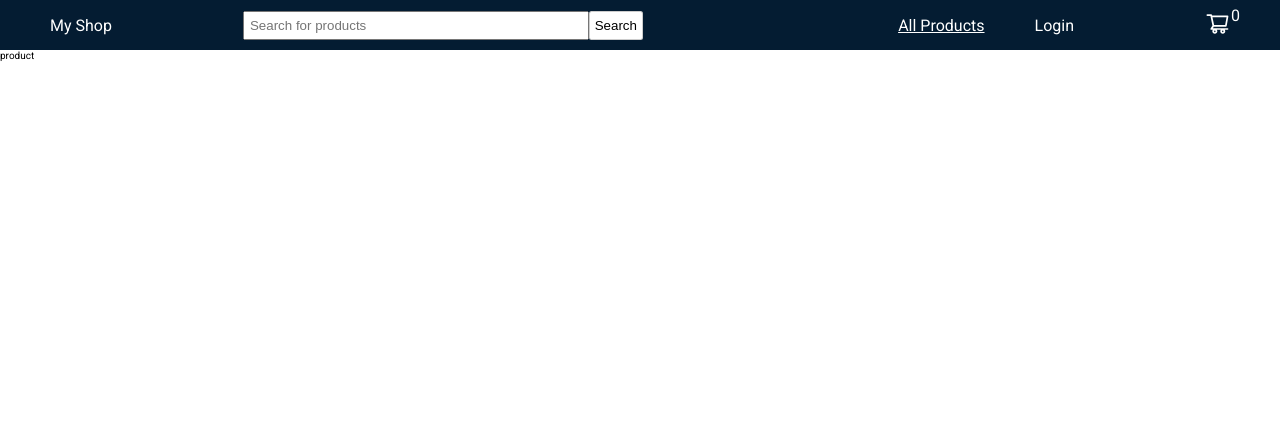
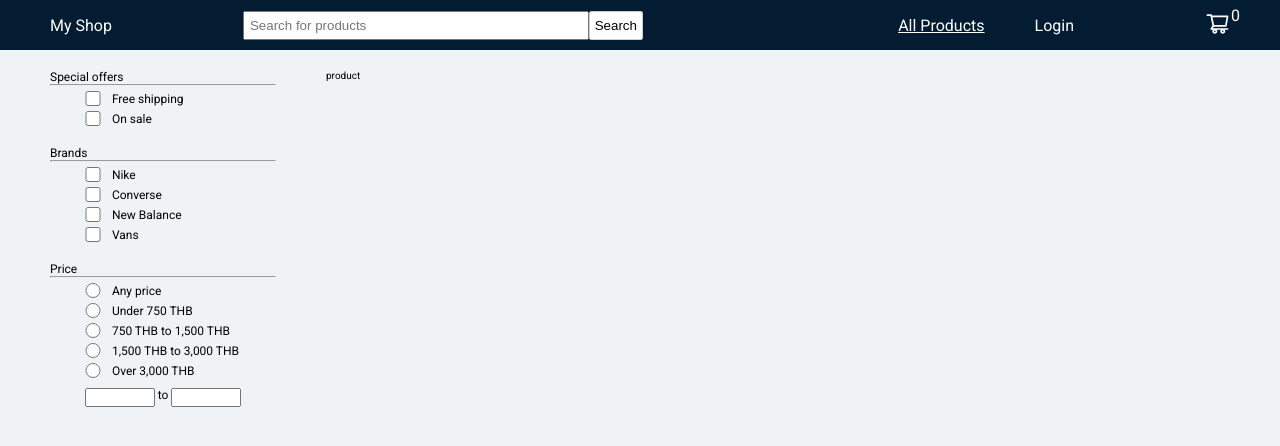
Before and after one commit to alias-th/portfolio-my-shop-v2, a React (Create React App) app in the folder client/: page / in a window 1280 px wide. Shown: the top 446 px of the page. Built offline with nearby package versions, Linux system fonts and the light colour scheme.

Commit message:
added filter

```diff
--- a/client/src/App.js
+++ b/client/src/App.js
@@ -1,12 +1,14 @@
 import { Routes, Route } from "react-router-dom";
 import Products from "./products/pages/Products";
 import MainNavigation from "./shared/components/Navigation/MainNavigation";
+import MainFilter from "./shared/components/Filter/MainFilter";
 
 function App() {
   return (
     <>
       <MainNavigation />
-      <main>
+      <main className="layout-flex-row__main">
+        <MainFilter />
         <Routes>
           <Route path="/" element={<Products />} />
         </Routes>
--- a/client/src/index.css
+++ b/client/src/index.css
@@ -22,6 +22,7 @@ html {
 
 body {
   font-family: "Roboto", sans-serif;
+  background-color: #06466310;
 }
 
 .padding-5 {
@@ -39,3 +40,11 @@ body {
   padding: 5px;
   cursor: pointer;
 }
+
+.layout-flex-row__main {
+  display: flex;
+  min-width: 100vw;
+  padding: 0 5rem 0 5rem;
+  column-gap: 5rem;
+  margin-top: 2rem;
+}
--- a/client/src/products/pages/Products.js
+++ b/client/src/products/pages/Products.js
@@ -1,5 +1,7 @@
+import classes from "./Products.module.css";
+
 function Products() {
-  return <p>product</p>;
+  return <p className={classes.product}>product</p>;
 }
 
 export default Products;
--- /dev/null
+++ b/client/src/products/pages/Products.module.css
@@ -0,0 +1,3 @@
+.product {
+  width: 80%;
+}
--- /dev/null
+++ b/client/src/shared/components/Filter/Brands.js
@@ -0,0 +1,27 @@
+import classes from "./Brands.module.css";
+function Brands() {
+  return (
+    <fieldset className={classes.fieldset}>
+      <legend>Brands</legend>
+      <hr />
+      <div className={classes.input}>
+        <input type="checkbox" id="nike" />
+        <label htmlFor="nike">Nike</label>
+      </div>
+      <div className={classes.input}>
+        <input type="checkbox" id="converse" />
+        <label htmlFor="converse">Converse</label>
+      </div>
+      <div className={classes.input}>
+        <input type="checkbox" id="new-balance" />
+        <label htmlFor="new-balance">New Balance</label>
+      </div>
+      <div className={classes.input}>
+        <input type="checkbox" id="vans" />
+        <label htmlFor="vans">Vans</label>
+      </div>
+    </fieldset>
+  );
+}
+
+export default Brands;
--- /dev/null
+++ b/client/src/shared/components/Filter/Brands.module.css
@@ -0,0 +1,26 @@
+.fieldset {
+  display: flex;
+  flex-direction: column;
+  row-gap: 0.5rem;
+  font-size: 1.2rem;
+  border: none;
+}
+
+.input {
+  display: flex;
+  column-gap: 1rem;
+
+  align-items: center;
+  margin: 0 15%;
+  width: 17rem;
+}
+
+.input input {
+  height: 1.5rem;
+  min-width: 1.8rem;
+  border-radius: 3px;
+}
+
+.input label {
+  width: 14rem;
+}
--- /dev/null
+++ b/client/src/shared/components/Filter/MainFilter.js
@@ -0,0 +1,17 @@
+import Offers from "./Offers";
+import Brands from "./Brands";
+import Price from "./Price";
+
+import classes from "./MainFilter.module.css";
+
+function filter() {
+  return (
+    <form className={classes["form-filter"]}>
+      <Offers />
+      <Brands />
+      <Price />
+    </form>
+  );
+}
+
+export default filter;
--- /dev/null
+++ b/client/src/shared/components/Filter/MainFilter.module.css
@@ -0,0 +1,6 @@
+.form-filter {
+  display: flex;
+  flex-direction: column;
+  row-gap: 2rem;
+  width: 20%;
+}
--- /dev/null
+++ b/client/src/shared/components/Filter/Offers.js
@@ -0,0 +1,20 @@
+import classes from "./Offers.module.css";
+
+function Offers() {
+  return (
+    <fieldset className={classes.fieldset}>
+      <legend>Special offers</legend>
+      <hr />
+      <div className={classes.input}>
+        <input type="checkbox" id="free" />
+        <label htmlFor="free">Free shipping</label>
+      </div>
+      <div className={classes.input}>
+        <input type="checkbox" id="sale" />
+        <label htmlFor="sale">On sale</label>
+      </div>
+    </fieldset>
+  );
+}
+
+export default Offers;
--- /dev/null
+++ b/client/src/shared/components/Filter/Offers.module.css
@@ -0,0 +1,26 @@
+.fieldset {
+  display: flex;
+  flex-direction: column;
+  row-gap: 0.5rem;
+  font-size: 1.2rem;
+  border: none;
+}
+
+.input {
+  display: flex;
+  column-gap: 1rem;
+
+  align-items: center;
+  margin: 0 15%;
+  width: 17rem;
+}
+
+.input input {
+  height: 1.5rem;
+  min-width: 1.8rem;
+  border-radius: 3px;
+}
+
+.input label {
+  width: 14rem;
+}
--- /dev/null
+++ b/client/src/shared/components/Filter/Price.js
@@ -0,0 +1,37 @@
+import classes from "./Price.module.css";
+
+function Price() {
+  return (
+    <fieldset className={classes.fieldset} id="price">
+      <legend>Price</legend>
+      <hr />
+      <div className={classes.input}>
+        <input type="radio" id="any" name="price" />
+        <label htmlFor="any">Any price</label>
+      </div>
+      <div className={classes.input}>
+        <input type="radio" id="price-input-one" name="price" />
+        <label htmlFor="price-input-one">Under 750 THB</label>
+      </div>
+      <div className={classes.input}>
+        <input type="radio" id="price-input-two" name="price" />
+        <label htmlFor="price-input-two">750 THB to 1,500 THB</label>
+      </div>
+      <div className={classes.input}>
+        <input type="radio" id="price-input-three" name="price" />
+        <label htmlFor="price-input-three">1,500 THB to 3,000 THB</label>
+      </div>
+      <div className={classes.input}>
+        <input type="radio" id="price-input-four" name="price" />
+        <label htmlFor="price-input-four">Over 3,000 THB</label>
+      </div>
+      <div className={`${classes["search-filter"]}`}>
+        <input type="number" id="search-filter-min-price" name="price" />
+        <p>to</p>
+        <input type="number" id="search-filter-max-price" name="price" />
+      </div>
+    </fieldset>
+  );
+}
+
+export default Price;
--- /dev/null
+++ b/client/src/shared/components/Filter/Price.module.css
@@ -0,0 +1,36 @@
+.fieldset {
+  font-size: 1.2rem;
+  border: none;
+  display: flex;
+  flex-direction: column;
+  row-gap: 0.5rem;
+}
+
+.input {
+  display: flex;
+  column-gap: 1rem;
+  align-items: center;
+  margin: 0 15%;
+  width: 17rem;
+}
+
+.input input {
+  height: 1.5rem;
+  width: 1.8rem;
+  min-width: 18px;
+  border-radius: 3px;
+}
+
+.input label {
+  width: 14rem;
+}
+
+.search-filter {
+  padding-top: 0.5rem;
+  margin: 0 15%;
+  display: flex;
+  justify-content: space-around;
+}
+.search-filter input {
+  width: 7rem;
+}
```
